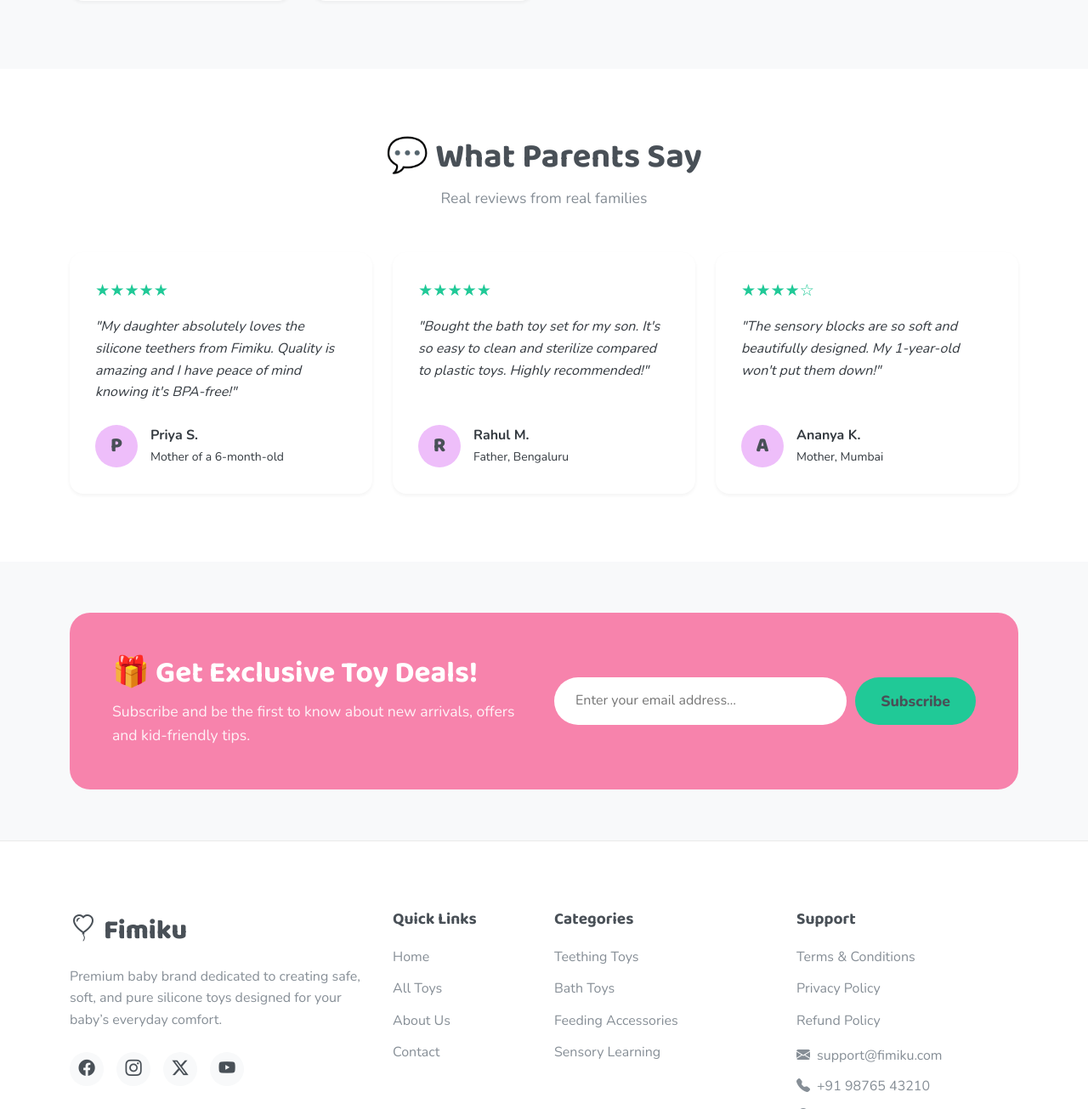
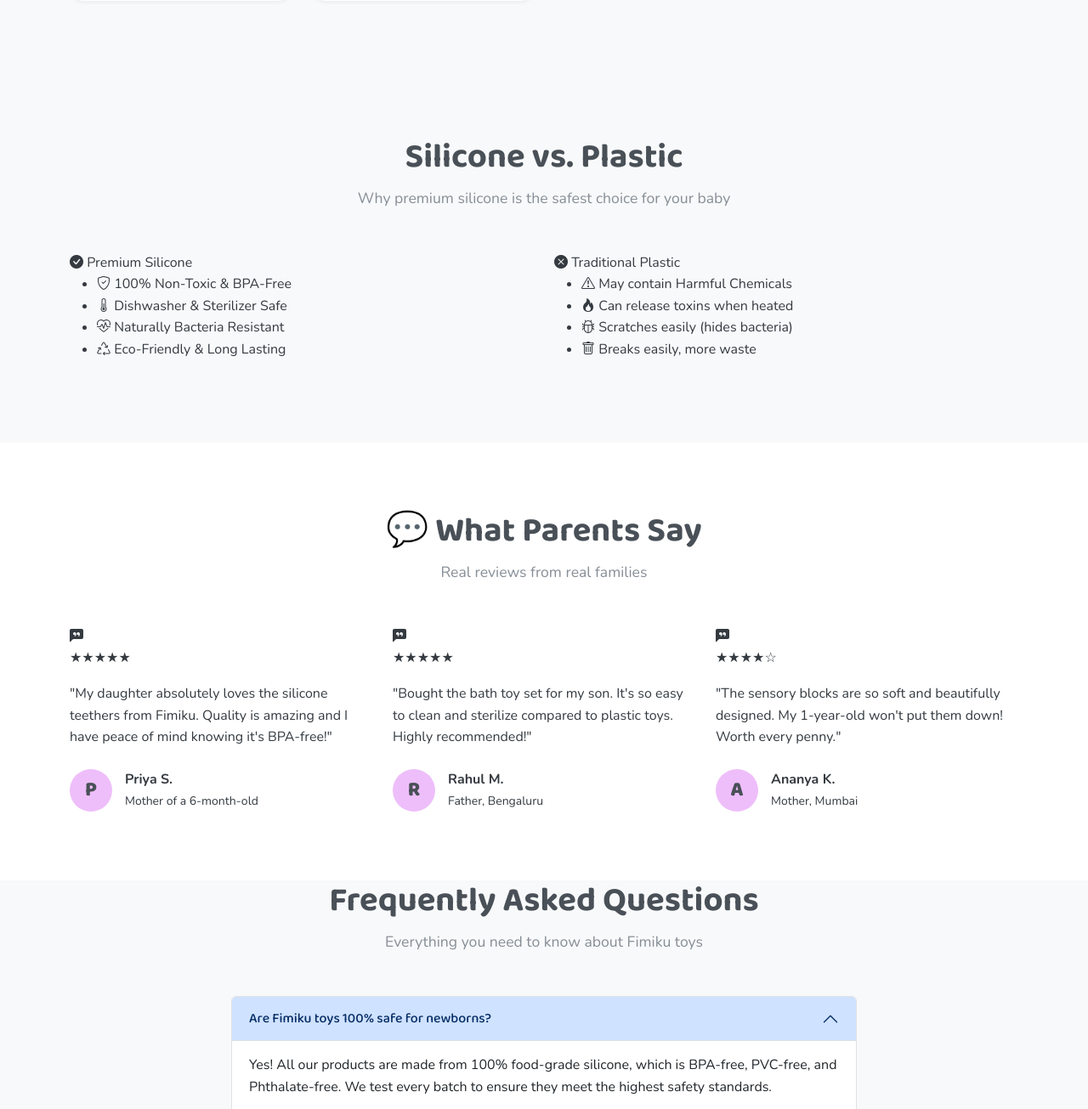
Before and after one commit to saroai/ecom, a Django app: page / in a window 1280 px wide. Shown: the part 5195-6500 px from the top of the page at 85% size. Run offline with Django 5.2, Linux system fonts and the light colour scheme; data comes from the database, SQL or seed files in the repository; data that the repository does not hold is empty.

Commit message:
Added Silicone vs Plastic comparison, FAQ, and upgraded Testimonials as requested

```diff
--- a/templates/index.html
+++ b/templates/index.html
@@ -286,7 +286,50 @@
 {% endif %}
 
 <!-- ═══════════════════════════════════════
-     TESTIMONIALS
+     SILICONE VS PLASTIC SECTION
+     (Requested)
+═══════════════════════════════════════ -->
+<section class="section-gap">
+  <div class="container">
+    <div class="section-header">
+      <h2 class="section-title">Silicone vs. Plastic</h2>
+      <p class="section-subtitle">Why premium silicone is the safest choice for your baby</p>
+    </div>
+    <div class="row g-4">
+      <!-- Silicone -->
+      <div class="col-md-6">
+        <div class="vs-card">
+          <div class="vs-header text-silicone">
+            <i class="bi bi-check-circle-fill"></i> Premium Silicone
+          </div>
+          <ul class="vs-list">
+            <li><i class="bi bi-shield-check text-silicone"></i> 100% Non-Toxic & BPA-Free</li>
+            <li><i class="bi bi-thermometer-half text-silicone"></i> Dishwasher & Sterilizer Safe</li>
+            <li><i class="bi bi-heart-pulse text-silicone"></i> Naturally Bacteria Resistant</li>
+            <li><i class="bi bi-recycle text-silicone"></i> Eco-Friendly & Long Lasting</li>
+          </ul>
+        </div>
+      </div>
+      <!-- Plastic -->
+      <div class="col-md-6">
+        <div class="vs-card">
+          <div class="vs-header text-plastic">
+            <i class="bi bi-x-circle-fill"></i> Traditional Plastic
+          </div>
+          <ul class="vs-list">
+            <li><i class="bi bi-exclamation-triangle text-plastic"></i> May contain Harmful Chemicals</li>
+            <li><i class="bi bi-fire text-plastic"></i> Can release toxins when heated</li>
+            <li><i class="bi bi-bug text-plastic"></i> Scratches easily (hides bacteria)</li>
+            <li><i class="bi bi-trash text-plastic"></i> Breaks easily, more waste</li>
+          </ul>
+        </div>
+      </div>
+    </div>
+  </div>
+</section>
+
+<!-- ═══════════════════════════════════════
+     TESTIMONIALS (Upgraded)
 ═══════════════════════════════════════ -->
 <section class="section-gap bg-section-alt">
   <div class="container">
@@ -296,10 +339,11 @@
     </div>
     <div class="row g-4">
       <div class="col-md-4">
-        <div class="testimonial-card">
-          <div class="stars">★★★★★</div>
+        <div class="testimonial-card-premium">
+          <i class="bi bi-chat-left-quote-fill quote-icon"></i>
+          <div class="stars mb-3">★★★★★</div>
           <p>"My daughter absolutely loves the silicone teethers from Fimiku. Quality is amazing and I have peace of mind knowing it's BPA-free!"</p>
-          <div class="reviewer">
+          <div class="reviewer mt-4">
             <div class="reviewer-avatar">P</div>
             <div>
               <strong>Priya S.</strong><br/>
@@ -309,10 +353,11 @@
         </div>
       </div>
       <div class="col-md-4">
-        <div class="testimonial-card">
-          <div class="stars">★★★★★</div>
+        <div class="testimonial-card-premium">
+          <i class="bi bi-chat-left-quote-fill quote-icon"></i>
+          <div class="stars mb-3">★★★★★</div>
           <p>"Bought the bath toy set for my son. It's so easy to clean and sterilize compared to plastic toys. Highly recommended!"</p>
-          <div class="reviewer">
+          <div class="reviewer mt-4">
             <div class="reviewer-avatar">R</div>
             <div>
               <strong>Rahul M.</strong><br/>
@@ -322,10 +367,11 @@
         </div>
       </div>
       <div class="col-md-4">
-        <div class="testimonial-card">
-          <div class="stars">★★★★☆</div>
-          <p>"The sensory blocks are so soft and beautifully designed. My 1-year-old won't put them down!"</p>
-          <div class="reviewer">
+        <div class="testimonial-card-premium">
+          <i class="bi bi-chat-left-quote-fill quote-icon"></i>
+          <div class="stars mb-3">★★★★☆</div>
+          <p>"The sensory blocks are so soft and beautifully designed. My 1-year-old won't put them down! Worth every penny."</p>
+          <div class="reviewer mt-4">
             <div class="reviewer-avatar">A</div>
             <div>
               <strong>Ananya K.</strong><br/>
@@ -337,6 +383,73 @@
     </div>
   </div>
 </section>
+
+<!-- ═══════════════════════════════════════
+     FAQ SECTION (Requested)
+═══════════════════════════════════════ -->
+<section class="faq-section">
+  <div class="container">
+    <div class="section-header">
+      <h2 class="section-title">Frequently Asked Questions</h2>
+      <p class="section-subtitle">Everything you need to know about Fimiku toys</p>
+    </div>
+    <div class="row justify-content-center">
+      <div class="col-lg-8">
+        <div class="accordion" id="faqAccordion">
+          <div class="accordion-item">
+            <h2 class="accordion-header">
+              <button class="accordion-button" type="button" data-bs-toggle="collapse" data-bs-target="#faq1">
+                Are Fimiku toys 100% safe for newborns?
+              </button>
+            </h2>
+            <div id="faq1" class="accordion-collapse collapse show" data-bs-parent="#faqAccordion">
+              <div class="accordion-body">
+                Yes! All our products are made from 100% food-grade silicone, which is BPA-free, PVC-free, and Phthalate-free. We test every batch to ensure they meet the highest safety standards.
+              </div>
+            </div>
+          </div>
+          <div class="accordion-item">
+            <h2 class="accordion-header">
+              <button class="accordion-button collapsed" type="button" data-bs-toggle="collapse" data-bs-target="#faq2">
+                How do I clean and sterilize silicone toys?
+              </button>
+            </h2>
+            <div id="faq2" class="accordion-collapse collapse" data-bs-parent="#faqAccordion">
+              <div class="accordion-body">
+                Silicone is highly heat-resistant. You can wash them with warm soapy water, put them in the top rack of a dishwasher, or sterilize them in boiling water for 2-3 minutes.
+              </div>
+            </div>
+          </div>
+          <div class="accordion-item">
+            <h2 class="accordion-header">
+              <button class="accordion-button collapsed" type="button" data-bs-toggle="collapse" data-bs-target="#faq3">
+                Do you offer cash on delivery (COD)?
+              </button>
+            </h2>
+            <div id="faq3" class="accordion-collapse collapse" data-bs-parent="#faqAccordion">
+              <div class="accordion-body">
+                Yes, we offer Cash on Delivery across most pin codes in India. You can also pay securely via Razorpay using UPI, Cards, or Netbanking.
+              </div>
+            </div>
+          </div>
+          <div class="accordion-item">
+            <h2 class="accordion-header">
+              <button class="accordion-button collapsed" type="button" data-bs-toggle="collapse" data-bs-target="#faq4">
+                What is your return policy?
+              </button>
+            </h2>
+            <div id="faq4" class="accordion-collapse collapse" data-bs-parent="#faqAccordion">
+              <div class="accordion-body">
+                We offer a 7-day hassle-free return policy for unused products in their original packaging. If you receive a damaged product, please contact us within 24 hours.
+              </div>
+            </div>
+          </div>
+        </div>
+      </div>
+    </div>
+  </div>
+</section>
+
 
 <!-- ═══════════════════════════════════════
      CTA NEWSLETTER
```
